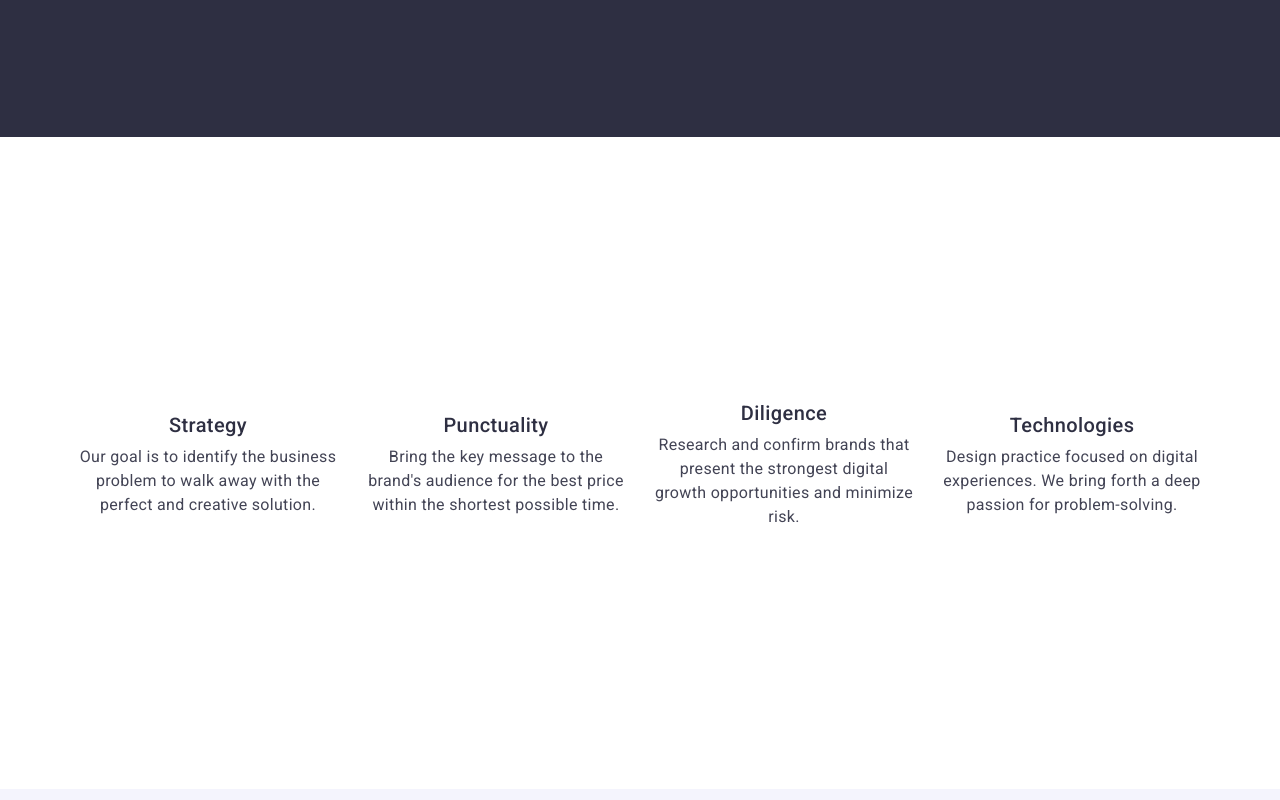
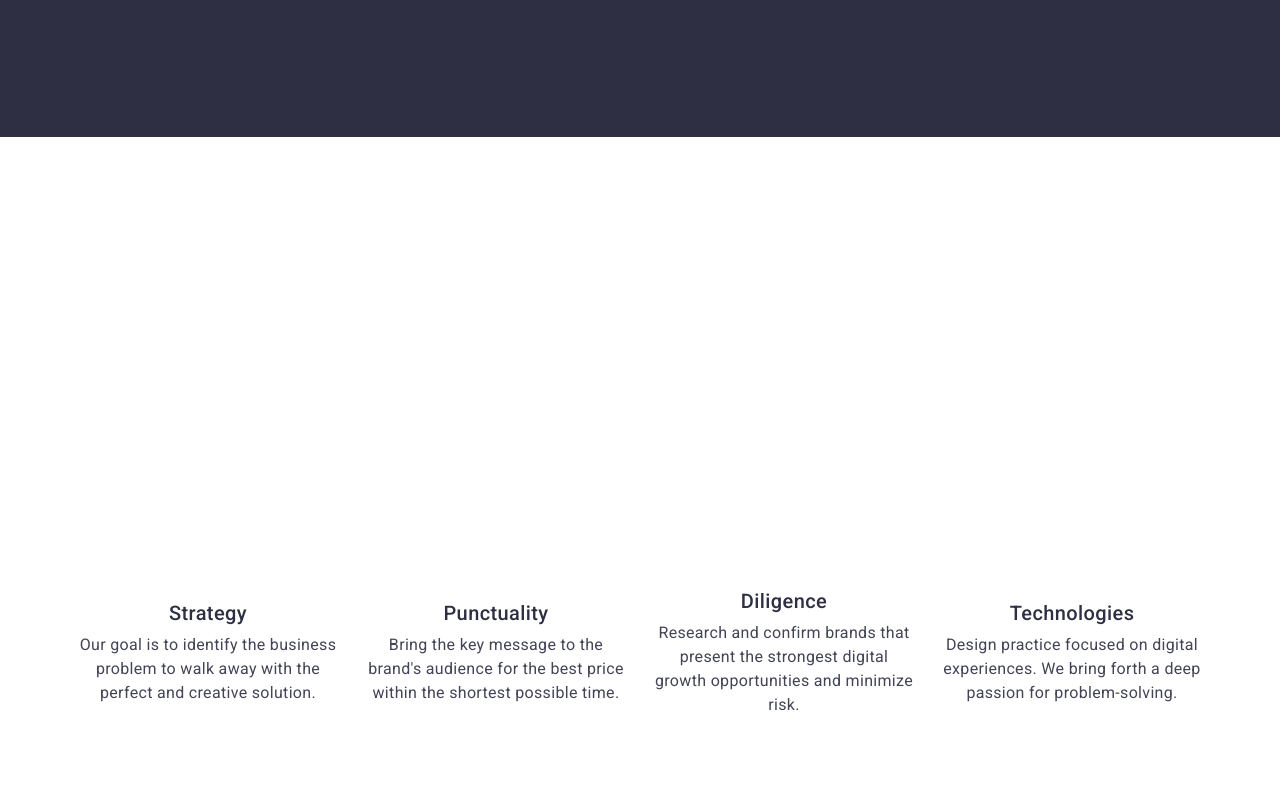
Before and after one commit to musatanriover/goit-markup-hw-03, a plain HTML site: page index.html in a window 1280 px wide. Shown: the part 500-1300 px from the top of the page. Drawn offline with nearby package versions, Linux system fonts and the light colour scheme.

Commit message:
sayfa güncellendi.

```diff
--- a/css/styles.css
+++ b/css/styles.css
@@ -70,13 +70,16 @@ h1 {
 
 .hero-first {
   background-color: #2e2f42;
-  padding: 188px 0;
   display: flex;
   flex-direction: column;
   align-items: center;
   justify-content: center;
   gap: 10px;
   padding-top: 140px;
+}
+
+section {
+  padding: 188px 0;
 }
 
 .hero-header {
```
